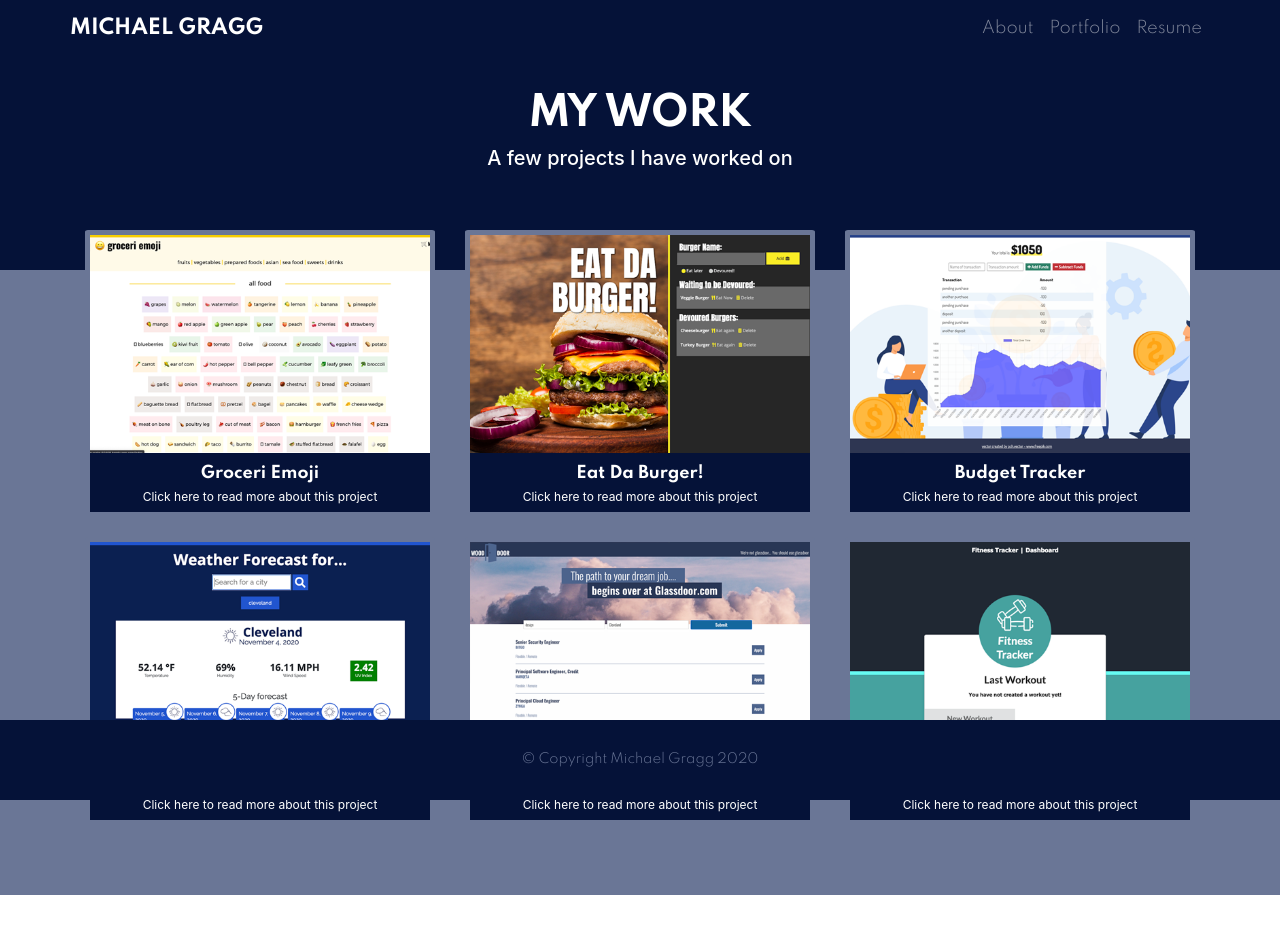
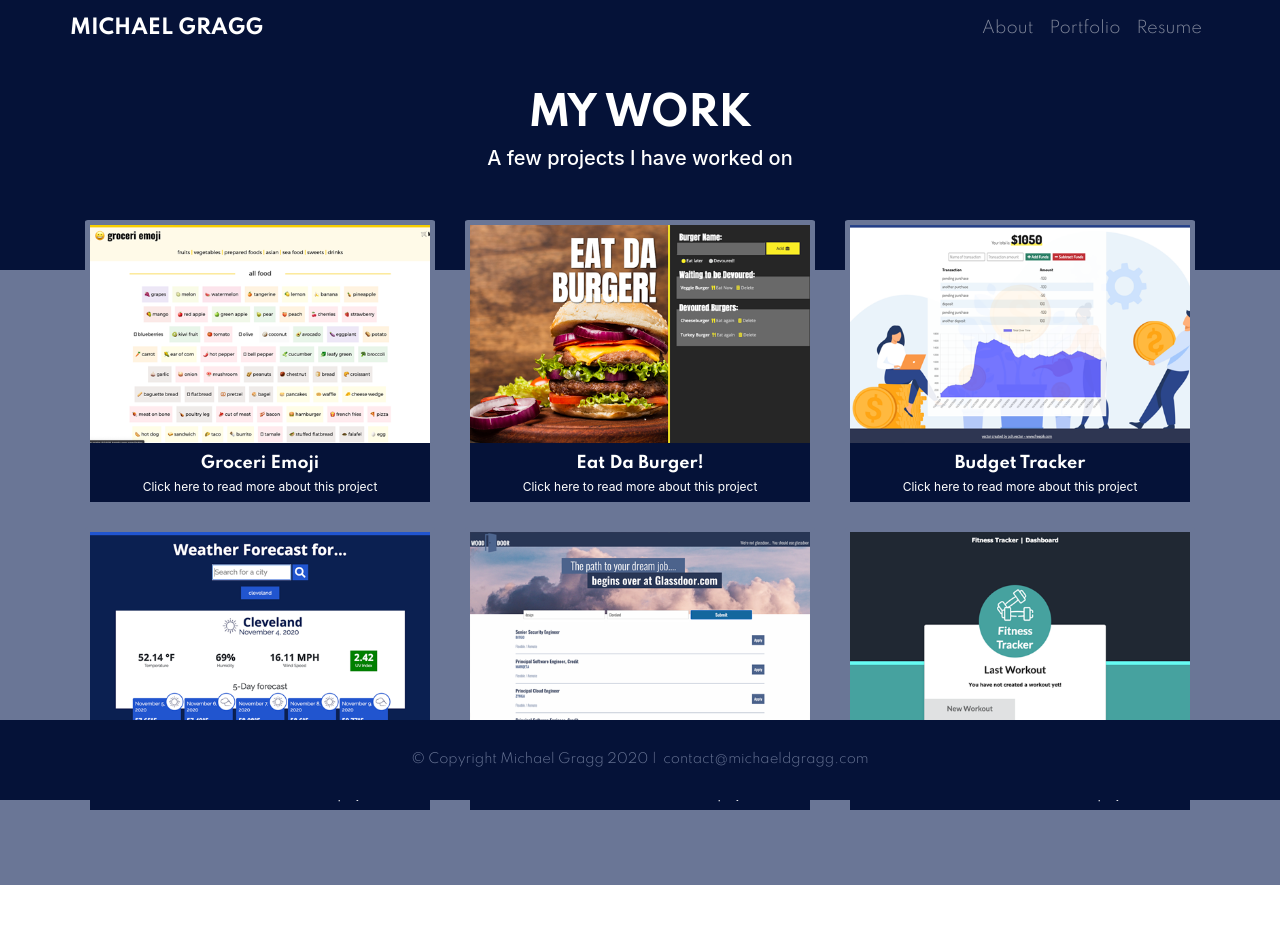
Before and after one commit to mdgragg/react-portfolio, a React (Create React App) app: page /portfolio in a window 1280 px wide. Shown: the top 934 px of the page. After the commit the page ends 885 px from the top, so only its background shows below. Built offline with nearby package versions, Linux system fonts and the light colour scheme.

Commit message:
added email to footer

```diff
--- a/src/components/Footer/index.js
+++ b/src/components/Footer/index.js
@@ -6,7 +6,11 @@ function Footer() {
     <React.Fragment>
       <footer className="fixed-bottom justify-content-center">
         <div>
-          <p>© Copyright Michael Gragg 2020</p>
+          <p>© Copyright Michael Gragg 2020 |
+          <a href="mailto:contact@michaeldgragg.com" target="new">
+          &nbsp; contact@michaeldgragg.com
+          </a>
+          </p>
         </div>
       </footer>
     </React.Fragment>
--- a/src/components/Footer/style.css
+++ b/src/components/Footer/style.css
@@ -12,3 +12,15 @@ color: #6A7696;
 text-align: center;
 margin-top: 15px;
 }
+footer a {
+  font-family: "Spartan", sans-serif;
+  font-weight: 300;
+  font-size: small;
+  color: #6A7696;
+  text-align: center;
+  margin-top: 15px;
+  }
+footer a:hover {
+  color: white;
+  text-decoration: none;
+  }
--- a/src/components/Portfolio/index.js
+++ b/src/components/Portfolio/index.js
@@ -14,7 +14,7 @@ function Portfolio() {
       <Container>
         <Row>
           <Col md={12}>
-            <Row className="row">
+            <Row className="project-row">
               {projects.map((project) => (
                 <Project
                   key={project.id}
--- a/src/components/Portfolio/style.css
+++ b/src/components/Portfolio/style.css
@@ -29,9 +29,9 @@
   text-align: center;
   cursor: pointer;
 }
-.row {
+.project-row {
   text-align: center;
-  margin-top: -20px;
+  margin-top: -50px;
   margin-bottom: 50px;
 }
 
@@ -83,6 +83,7 @@ div .project-button {
   margin: 5px 10px 5px 0px;
   cursor: pointer;
   border: none;
+
 }
 div .project-button:hover {
   background: #051238;
--- a/src/components/Project/index.js
+++ b/src/components/Project/index.js
@@ -25,10 +25,7 @@ function Project(prop) {
         <Modal.Body closeButton>
           <Modal.Title>  {prop.name}</Modal.Title>
 
-
-
-        <p className="desc">{prop.description}</p>
-
+            <p className="desc">{prop.description}</p>
 
           <Button className="project-button" href={prop.deployed} target="_blank" >
               Site Link
```
